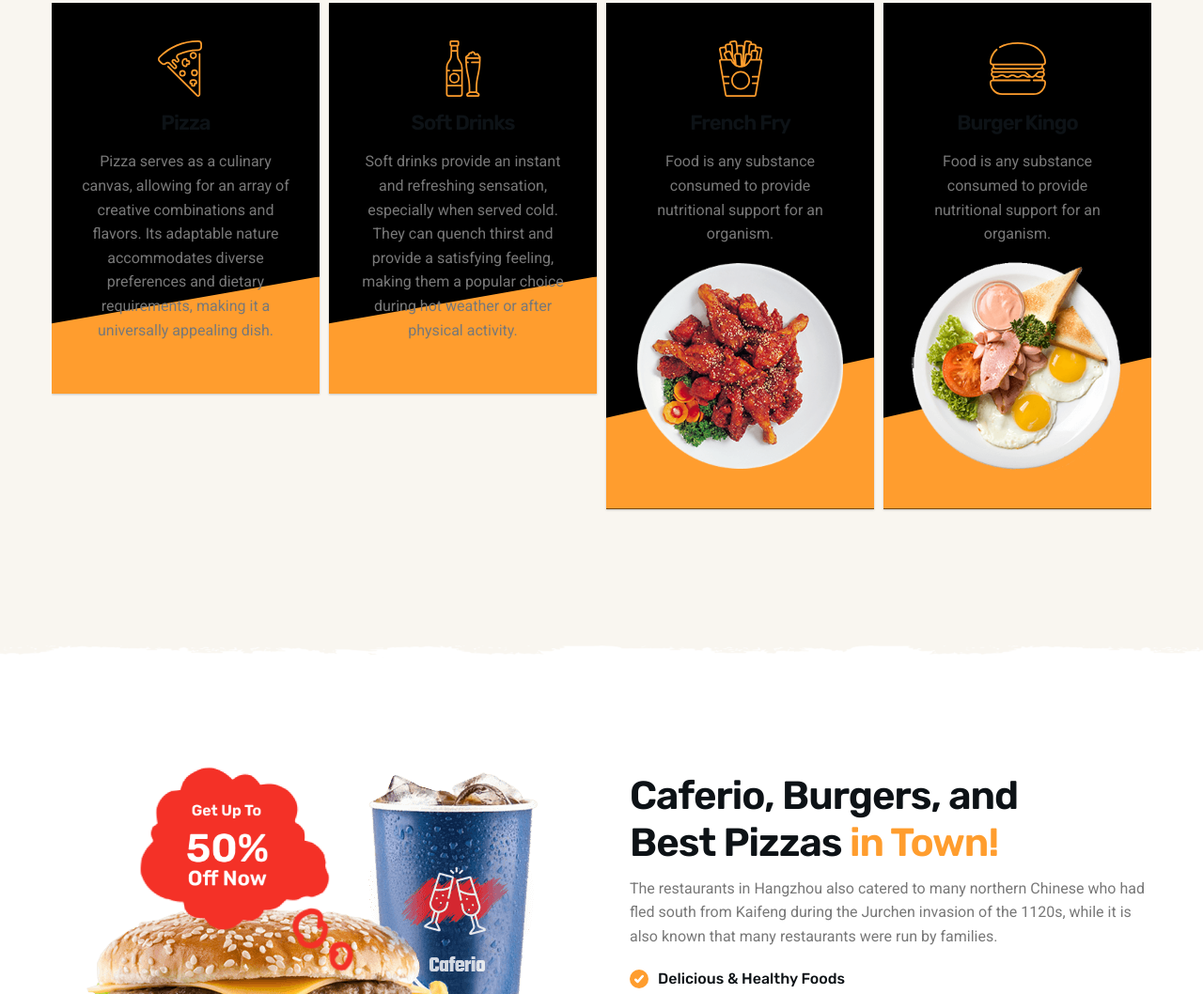
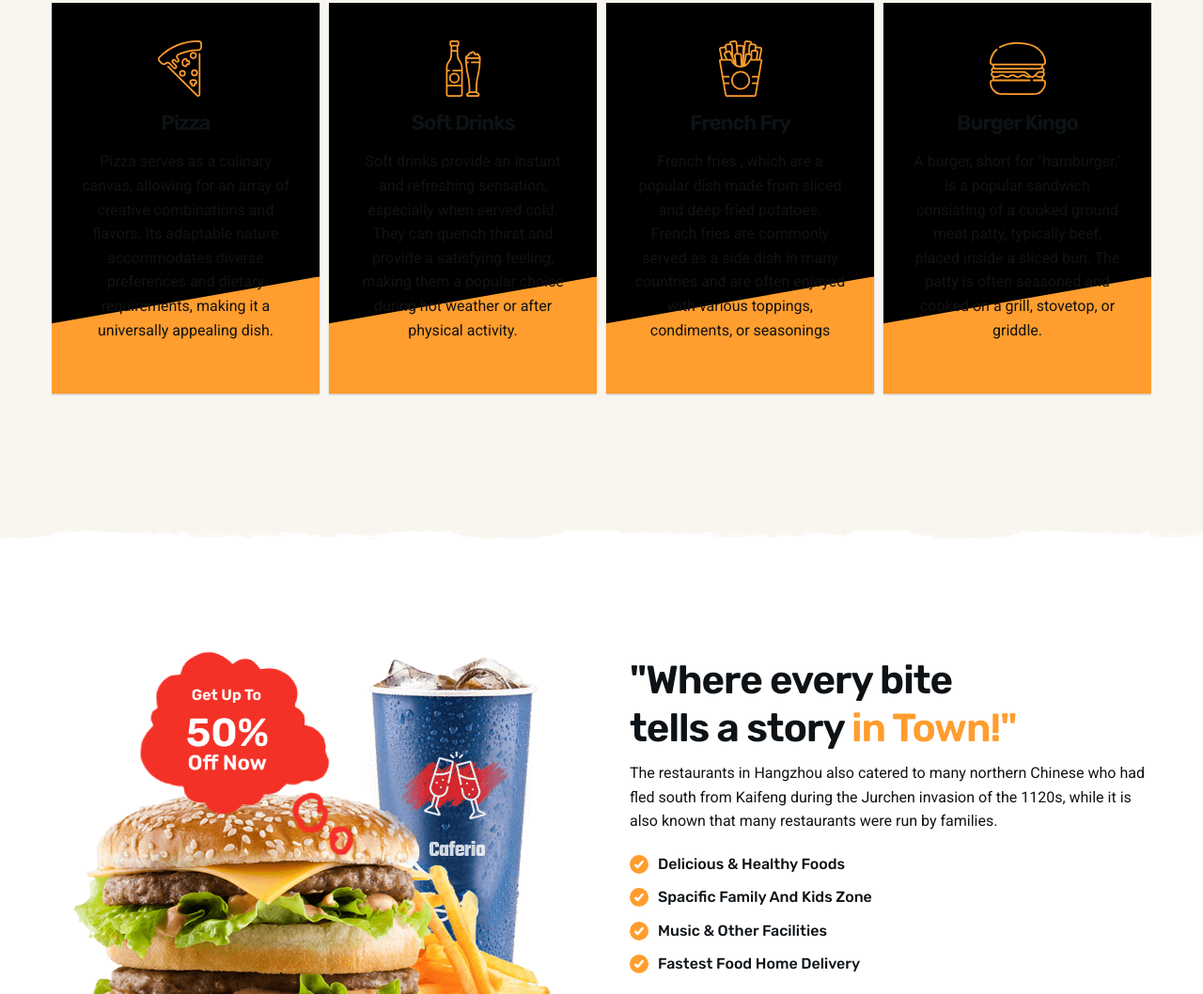
Before and after one commit to DangerousCoder9/Resturant_Final, a plain HTML site: page index.html in a window 1280 px wide. Shown: the part 887-1945 px from the top of the page at 94% size. Drawn offline with nearby package versions, Linux system fonts and the light colour scheme; a script that the page names is missing.

Commit message:
edit - 1

```diff
--- a/assets/css/style.css
+++ b/assets/css/style.css
@@ -26,7 +26,7 @@
   --gray-x-11-gray: hsl(0, 0%, 73%);
   --champagne-pink: hsl(0, 5%, 4%);
   --spanish-gray: hsl(0, 0%, 60%);
-  --sonic-silver: hsl(0, 0%, 47%);
+  --sonic-silver: hsl(0, 0%, 7%);
   --deep-saffron: hsl(32, 100%, 59%);
   --dark-orange: hsl(28, 100%, 58%);
   --desert-sand: hsl(23, 49%, 82%);
--- a/index.html
+++ b/index.html
@@ -233,11 +233,10 @@
                 <h3 class="h3 card-title">French Fry</h3>
 
                 <p class="card-text">
-                  Food is any substance consumed to provide nutritional support for an organism.
+                  French fries , which are a popular dish made from sliced and
+                  deep-fried potatoes. French fries are commonly served as a side dish in many countries and are often
+                  enjoyed with various toppings, condiments, or seasonings
                 </p>
-
-                <img src="./assets/images/promo-3.png" width="300" height="300" loading="lazy" alt="French Fry"
-                  class="w-100 card-banner">
 
               </div>
             </li>
@@ -264,11 +263,10 @@
                 <h3 class="h3 card-title">Burger Kingo</h3>
 
                 <p class="card-text">
-                  Food is any substance consumed to provide nutritional support for an organism.
+                  A burger, short for "hamburger," is a popular sandwich consisting of a cooked ground meat patty,
+                  typically beef, placed inside a sliced bun. The patty is often seasoned and cooked on a grill,
+                  stovetop, or griddle.
                 </p>
-
-                <img src="./assets/images/promo-4.png" width="300" height="300" loading="lazy" alt="Burger Kingo"
-                  class="w-100 card-banner">
 
               </div>
             </li>
@@ -295,11 +293,10 @@
                 <h3 class="h3 card-title">Chicken Masala</h3>
 
                 <p class="card-text">
-                  Food is any substance consumed to provide nutritional support for an organism.
+                  A burger, short for "hamburger," is a popular sandwich consisting of a cooked ground meat patty,
+                  typically beef, placed inside a sliced bun. The patty is often seasoned and cooked on a grill,
+                  stovetop, or griddle.
                 </p>
-
-                <img src="./assets/images/promo-5.png" width="300" height="300" loading="lazy" alt="Chicken Masala"
-                  class="w-100 card-banner">
 
               </div>
             </li>
@@ -331,8 +328,8 @@
           <div class="about-content">
 
             <h2 class="h2 section-title">
-              Caferio, Burgers, and Best Pizzas
-              <span class="span">in Town!</span>
+              "Where every bite tells a story
+              <span class="span">in Town!"</span>
             </h2>
 
             <p class="section-text">
```
